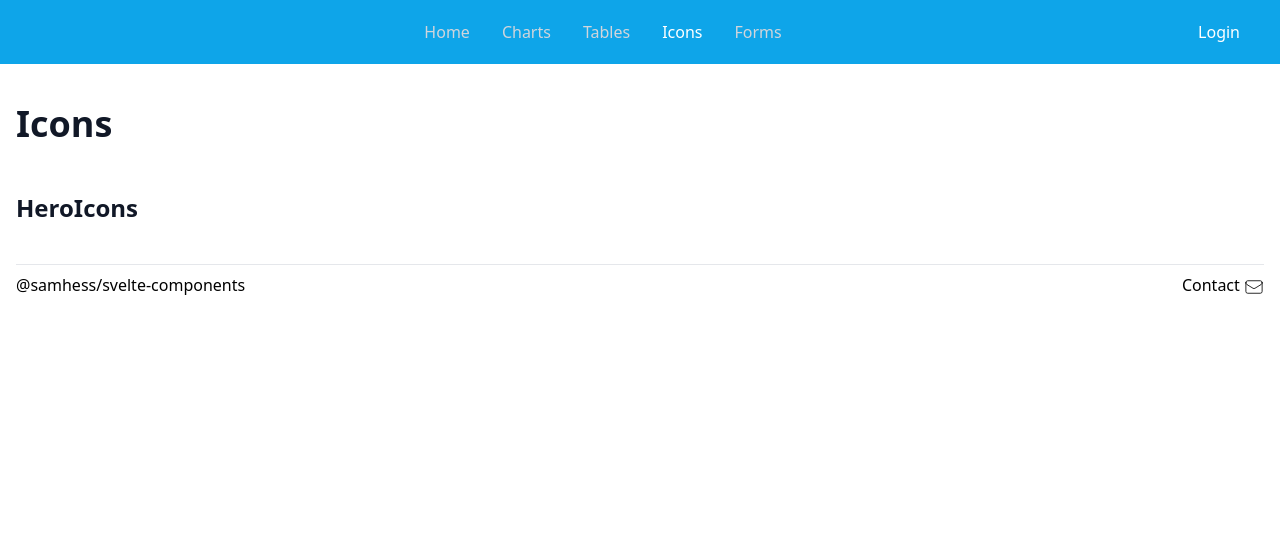
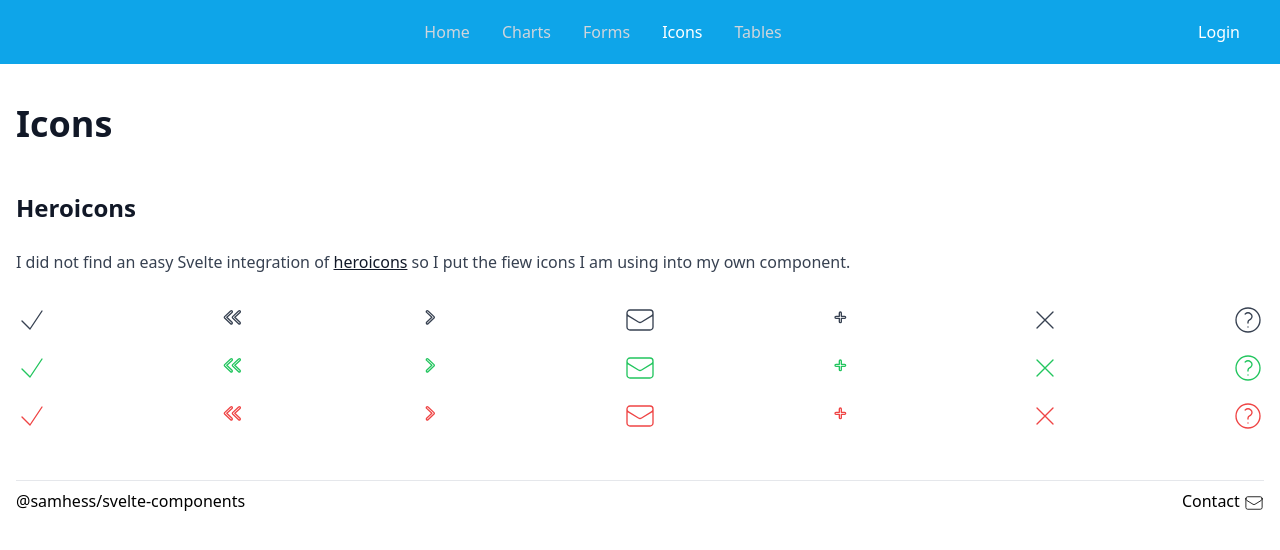
Before and after one commit to samhess/svelte-components, a SvelteKit app: page /icons in a window 1280 px wide. Shown: the top 550 px of the page. Built offline with nearby package versions, Linux system fonts and the light colour scheme.

Commit message:
add heroicons

```diff
--- a/src/routes/+layout.svelte
+++ b/src/routes/+layout.svelte
@@ -1,19 +1,17 @@
 <script lang="js">
   import { page } from '$app/stores'
-  import Navigation from '$lib/components/Navigation.svelte'
+  import Navigation from './Navigation.svelte'
   import HeroIcon from '$lib/components/HeroIcon.svelte'
   import '../main.css'
-  export let data
-  const {menu} = data
   let path = ''
   $: path = $page.route.id?.slice(1).replaceAll('/',' > ') ?? ''
 </script>
 
 <svelte:head>
-  <title>moontrade.ch &mdash; {path}</title>
+  <title>@samhess/svelte-components &mdash; {path}</title>
 </svelte:head>
 
-<Navigation {menu}></Navigation>
+<Navigation></Navigation>
 <main class="mx-auto max-w-7xl pt-10 px-2 md:px-4">
   <slot />
   <!-- footer -->
--- /dev/null
+++ b/src/routes/+page.server.js
@@ -0,0 +1,5 @@
+import { redirect } from '@sveltejs/kit'
+
+export async function load() {
+  redirect(302, '/home')
+}
--- a/src/lib/components/Navigation.svelte
+++ b/src/routes/Navigation.svelte
@@ -4,7 +4,7 @@
   export let menu
   /** @type {Object.<string, any>} */
   const navigation = {
-    main: [ 'Home', 'Charts', 'Tables', 'Icons', 'Forms'],
+    main: [ 'Home', 'Charts', 'Forms', 'Icons', 'Tables' ],
     user: [
       { name: 'Profile', path: '/user/profile'},
       { name: 'Logout', path: '/user/profile'},
--- a/src/routes/home/+page.svelte
+++ b/src/routes/home/+page.svelte
@@ -1,5 +1,10 @@
 <script>
+
 </script>
+
 <article class="prose">
-  <h1>Welcome to my library project</h1>
+  <h1>Welcome to Sam's Svelte Components</h1>
+  <p>This is a collection of components I have been using in my personal projects.
+     Maybe it will be useful for someone else too.
+  </p>
 </article>
--- a/src/routes/icons/+page.svelte
+++ b/src/routes/icons/+page.svelte
@@ -1,7 +1,41 @@
 <script>
-  /** @type {import('./$types').PageData} */
+  import HeroIcon from '$lib/components/HeroIcon.svelte'
 </script>
+
 <article class="prose">
   <h1>Icons</h1>
-  <h2>HeroIcons</h2>
+  <h2>Heroicons</h2>
+  <p>I did not find an easy Svelte integration of
+    <a href="https://heroicons.com/outline" target="_blank">heroicons</a>
+    so I put the fiew icons I am using into my own component.
+  </p>
+  <div class="flex flex-col">
+    <div class="flex justify-between my-2">
+      <HeroIcon name="check" className="w-8 h-8"/>
+      <HeroIcon name="chevron-double-left" className="w-8 h-8"/>
+      <HeroIcon name="chevron-double-right" className="w-8 h-8"/>
+      <HeroIcon name="envelope" className="w-8 h-8"/>
+      <HeroIcon name="plus-small" className="w-8 h-8"/>
+      <HeroIcon name="xmark" className="w-8 h-8"/>
+      <HeroIcon name="question-mark-circle" className="w-8 h-8"/>
+    </div>
+    <div class="flex justify-between my-2">
+      <HeroIcon name="check" className="w-8 h-8 text-green-500"/>
+      <HeroIcon name="chevron-double-left" className="w-8 h-8 text-green-500"/>
+      <HeroIcon name="chevron-double-right" className="w-8 h-8 text-green-500"/>
+      <HeroIcon name="envelope" className="w-8 h-8 text-green-500"/>
+      <HeroIcon name="plus-small" className="w-8 h-8 text-green-500"/>
+      <HeroIcon name="xmark" className="w-8 h-8 text-green-500"/>
+      <HeroIcon name="question-mark-circle" className="w-8 h-8 text-green-500"/>
+    </div>
+    <div class="flex justify-between my-2">
+      <HeroIcon name="check" className="w-8 h-8 text-red-500"/>
+      <HeroIcon name="chevron-double-left" className="w-8 h-8 text-red-500"/>
+      <HeroIcon name="chevron-double-right" className="w-8 h-8 text-red-500"/>
+      <HeroIcon name="envelope" className="w-8 h-8 text-red-500"/>
+      <HeroIcon name="plus-small" className="w-8 h-8 text-red-500"/>
+      <HeroIcon name="xmark" className="w-8 h-8 text-red-500"/>
+      <HeroIcon name="question-mark-circle" className="w-8 h-8 text-red-500"/>
+    </div>
+  </div>
 </article>
```
